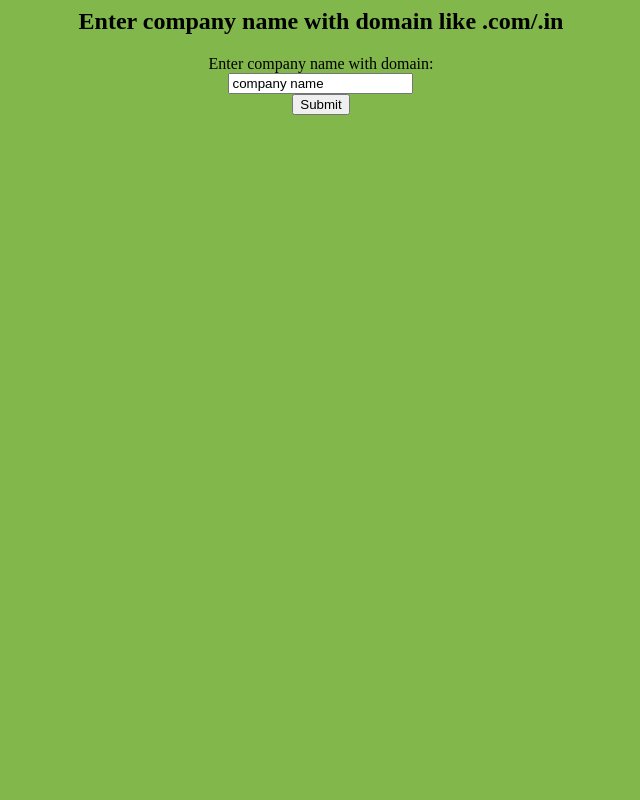
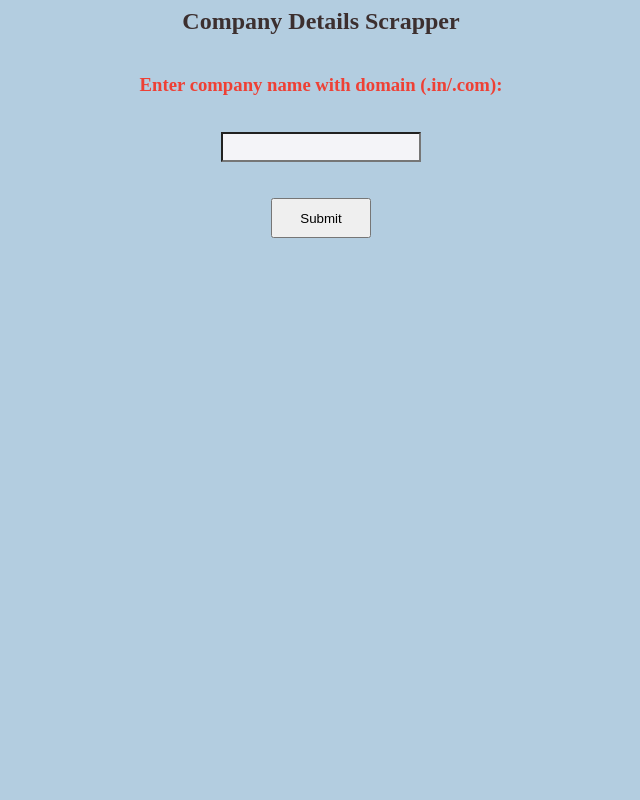
Before and after one commit to Tejascoder/clearbit, a Flask app: page /company in a window 1280 px wide. Shown: the whole page, without its empty margins (319-959 px from the left). Run offline with Flask 2, Linux system fonts and the light colour scheme.

Commit message:
'frontend_bg_color'

```diff
--- a/templates/company.html
+++ b/templates/company.html
@@ -1,19 +1,20 @@
 <html>
-<body style="background-color:#82b74b">
+<body style="background-color:#b3cde0">
 <style>
   body {
     text-align: center;
+
 }
 form {
     display: inline-block;
 }
 </style>
-<h2>Enter company name with domain like .com/.in</h2>
+<h2 style="color:#3c2f2f ">Company Details Scrapper</h2>
 
 <form action="/company" method="post">
-  <label for="fname">Enter company name with domain:</label><br>
-  <input type="text" id="name" name="cname" value="company name" required><br>
-    <button type="submit">Submit</button>
+  <label for="fname"><h3 style="color:#ee4035 ">Enter company name with domain (.in/.com):</h3></label><br>
+  <input type="text" id="name" name="cname" style="background-color:#f4f4f8;height: 30px;width:200px;" required><br><br><br>
+    <button type="submit" style="height:40px;width:100px;">Submit</button>
 
 </form>
 
```
